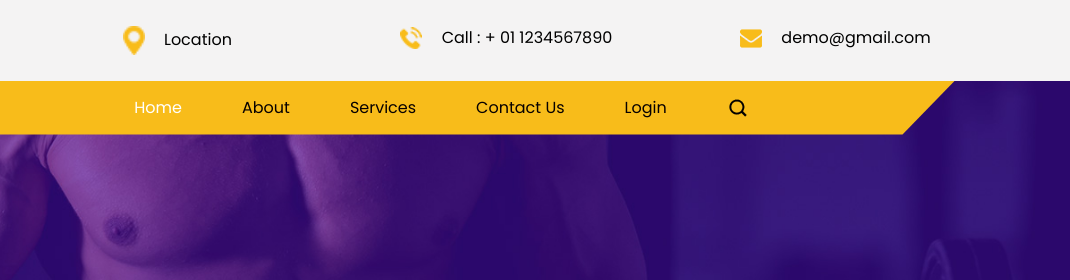
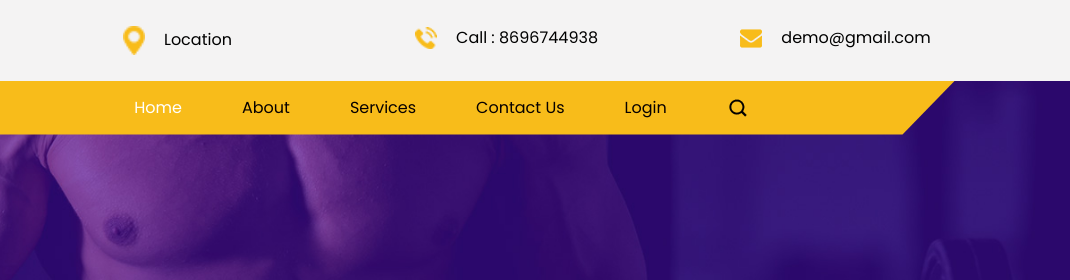
Before and after one commit to mampi2003/SPGym, a plain HTML site: page index.html in a window 1280 px wide. Shown: the top 280 px of the page, 210-1280 px from the left. Drawn offline with nearby package versions, Linux system fonts and the light colour scheme; a web font is replaced by a local one.

Commit message:
ph no update

```diff
--- a/index.html
+++ b/index.html
@@ -53,7 +53,7 @@
               <li class="nav-item">
                 <a class="nav-link" href="service.html">
                   <img src="images/call.png" alt="" />
-                  <span>Call : + 01 1234567890</span>
+                  <span>Call : 8696744938</span>
                 </a>
               </li>
               <li class="nav-item">
```
